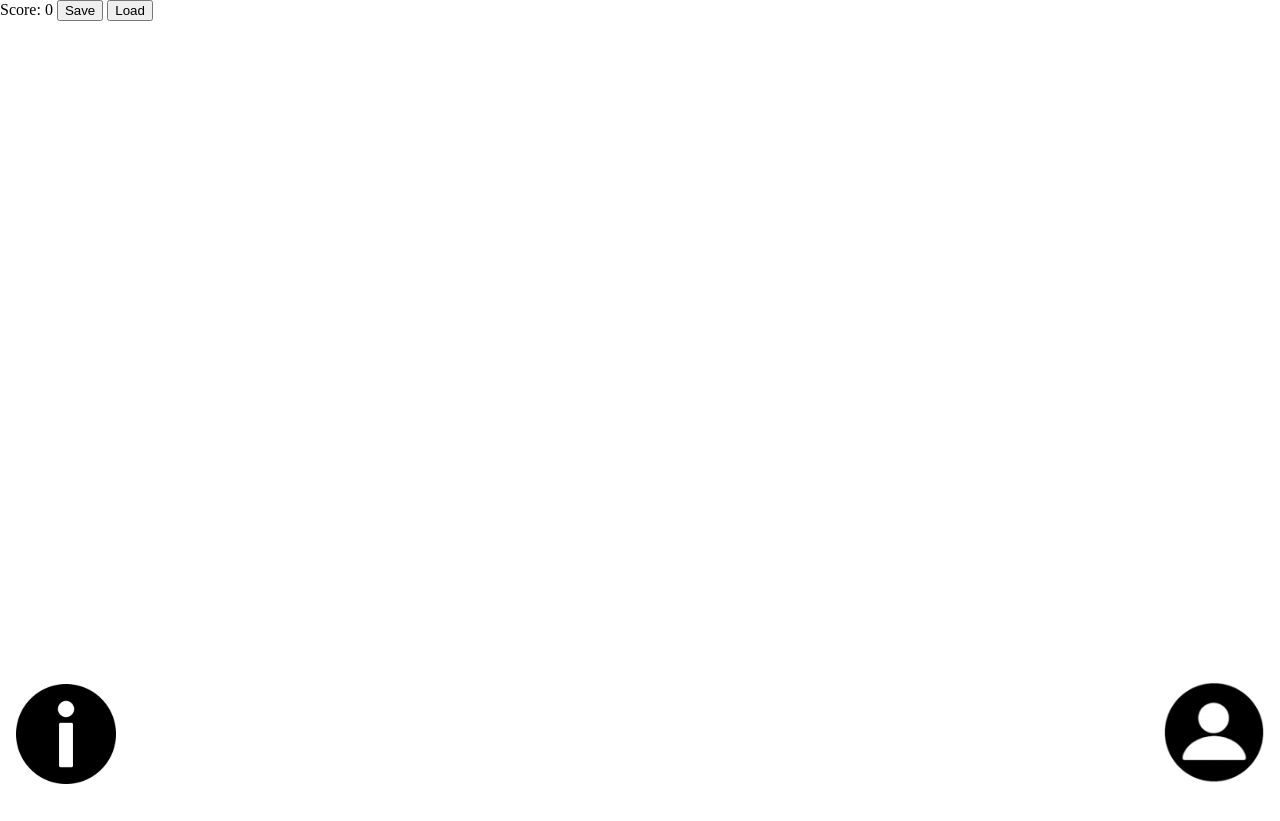
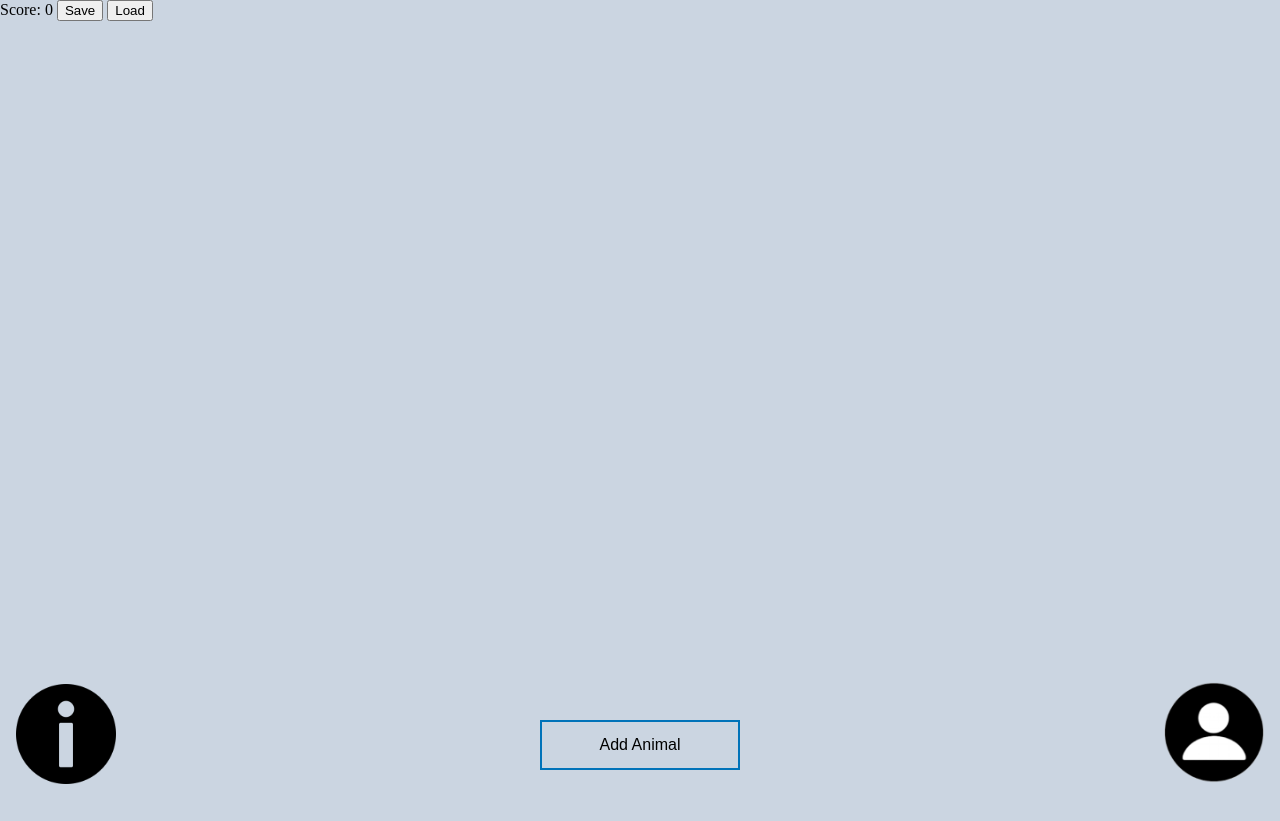
Before and after one commit to aligrant/Populo, a website built with Vite: page index.html in a window 1280 px wide. Before the commit the page ends 800 px from the top, so only its background shows below. Built offline with nearby package versions, Linux system fonts and the light colour scheme; some packages are replaced by stand-ins of ours; no server answers.

Commit message:
button added

```diff
--- a/index.html
+++ b/index.html
@@ -45,10 +45,19 @@
     <button id="load">Load</button>
     </div>
 
+    <div id="gameContainer">
     <div id="game"></div>
+    </div>
 
     <!-- <button id="save">Save Game</button>
     <button id="load">Load Game</button> -->
+
+    <div id="addAnimalContainer">
+        <button id="fillButton">
+            <span>Add Animal</span>
+        <div class="fill"></div>
+        </button>
+    </div>
 
     <input type="image" src="public/assets/avatar.png" id="loginBtn" />
 
@@ -56,6 +65,9 @@
     <script type="module" src="/src/firebaseAuth.js"></script>
     <script type="module" src="/src/authenticate.js"></script>
     <script type="module" src="/src/main.js"></script>
+    <script type="module" src="/src/buttonDriver.js"></script>
+
+
 <!-- Toggle Info Button -->
     <input type="image" src="public/assets/Info-Icon.png" id="infoToggleBtn" />
 
--- a/src/scenes/GameScene.js
+++ b/src/scenes/GameScene.js
@@ -174,6 +174,7 @@ export default class GameScene extends Phaser.Scene {
 
         window.saveGame = () => this.saveGame();
         window.loadGame = (data) => this.loadGame(data);
+        window.spawnSprite = (level, row, col) => this.spawnSprite(level, row, col);
 
     }
 
--- a/styles/global.css
+++ b/styles/global.css
@@ -3,14 +3,24 @@ body{
     padding: 0;
     height: 100%;
     overflow: hidden;
+    background-color: #cbd5e1;
+}
 
+#gameContainer {
+    display: flex;
+    justify-content: center;
+    align-items: center;
+    height: 100vh;
+    width: 100vw;
 }
 
 #game {
     flex: 0 0 50%;
     width: 100%;
     height: 85%;
-    margin-top: 5vh;
+    margin: auto;
+    margin-top: 2vh;
+    padding-left: 15%;
 }
 
 #login-signup{
@@ -110,3 +120,49 @@ margin-right: 1rem;
   transform: translateY(-3px);
   box-shadow: 0 4px 10px rgba(0,0,0,0.15);
 }
+
+
+#addAnimalContainer{
+    position: absolute;
+    bottom: 2rem;
+    width: 100%;
+    height: 3rem;
+    display: flex;
+    justify-content: center;
+
+}
+
+#addAnimalBtn {
+    position: absolute;
+    bottom: 1rem;
+    width:20%;
+}
+
+
+#fillButton {
+  position: relative;
+  width: 200px;
+  height: 50px;
+  font-size: 16px;
+  border: 2px solid #0173B9;
+  background-color: transparent;
+  overflow: hidden;
+  color: black;
+  cursor: pointer;
+}
+
+#fillButton .fill {
+  position: absolute;
+  top: 0;
+  left: 0;
+  height: 100%;
+  width: 0%;
+  background-color: #0173B9;
+  z-index: 0;
+  transition: width 0.2s linear;
+}
+
+#fillButton span {
+  position: relative;
+  z-index: 1;
+}
```
